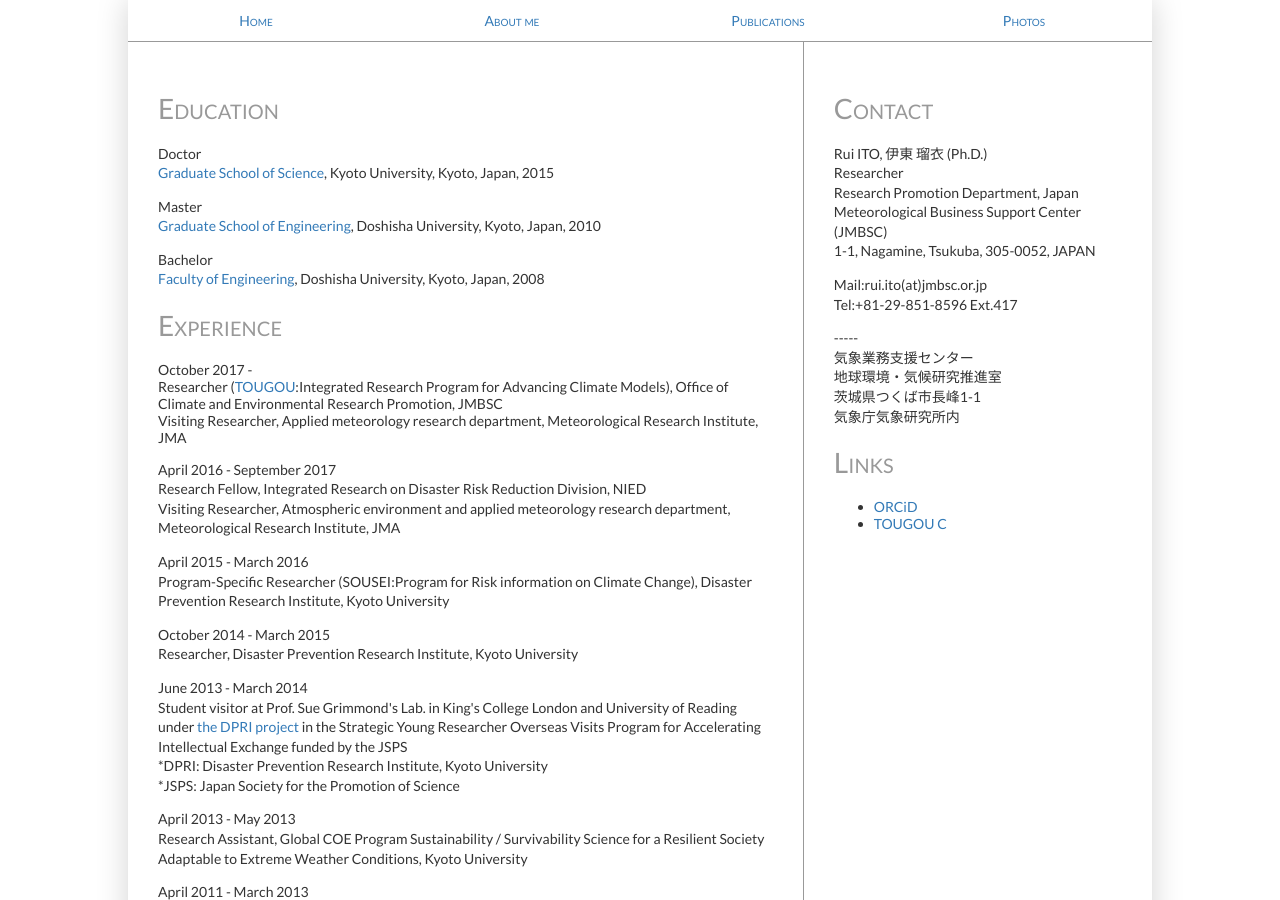
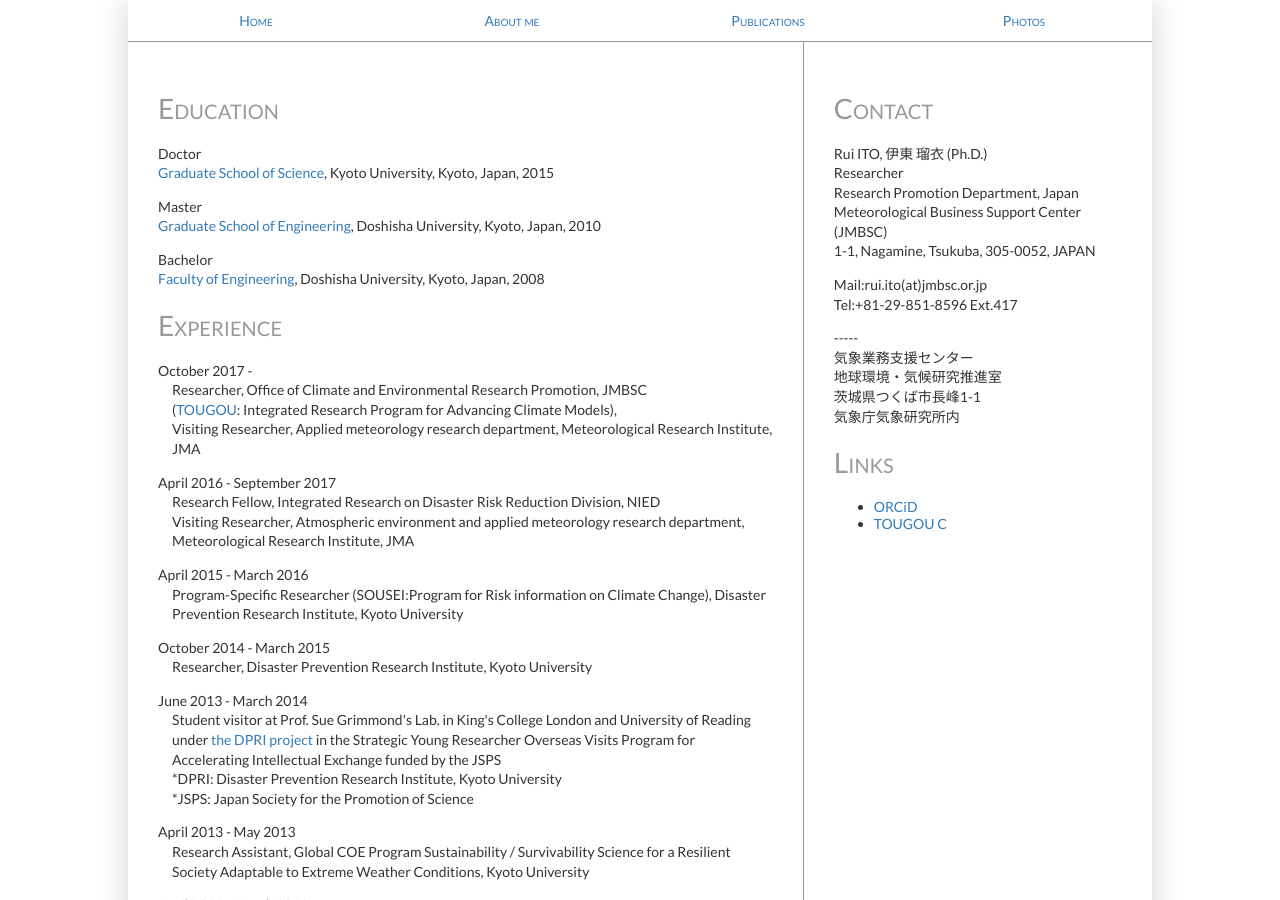
Before and after one commit to rui-climbiz/rui-climbiz.github.io, a Jekyll site: the page built from about.html, in a window 1280 px wide and 900 px high. Built offline with Jekyll 4.4.1, drawn with Linux system fonts in a browser that asks for light colours.

Commit message:
Update about.html

```diff
--- a/about.html
+++ b/about.html
@@ -10,14 +10,17 @@
 <a href="http://se.doshisha.ac.jp/en/index.html">Graduate School of Engineering</a>, Doshisha University, Kyoto, Japan, 2010</p>
 <p>Bachelor<br />
 <a href="http://se.doshisha.ac.jp/en/index.html">Faculty of Engineering</a>, Doshisha University, Kyoto, Japan, 2008</p>
+
 <h1>Experience</h1>
-<p　class="textindent1.5em">October 2017 - <br />
-Researcher (<a href="http://www.jmbsc.or.jp/tougou/EN/index.html">TOUGOU</a>:Integrated Research Program for Advancing Climate Models), Office of Climate and Environmental Research Promotion, JMBSC<br />
+<div style="margin-left: 1em; text-indent: -1em;">
+<p>October 2017 - <br />
+Researcher, Office of Climate and Environmental Research Promotion, JMBSC<br />
+ (<a href="http://www.jmbsc.or.jp/tougou/EN/index.html">TOUGOU</a>: Integrated Research Program for Advancing Climate Models),<br />
 Visiting Researcher, Applied meteorology research department, Meteorological Research Institute, JMA</p>
-<p class="textindent1.5em">April 2016 - September 2017<br />
+<p>April 2016 - September 2017<br />
  Research Fellow, Integrated Research on Disaster Risk Reduction Division, NIED<br />
  Visiting Researcher, Atmospheric environment and applied meteorology research department, Meteorological Research Institute, JMA</p>
-<p class="textindent1.5em">April 2015 - March 2016<br />
+<p>April 2015 - March 2016<br />
  Program-Specific Researcher (SOUSEI:Program for Risk information on Climate Change), Disaster Prevention Research Institute, Kyoto University</p>
 <p>October 2014 - March 2015<br />
  Researcher, Disaster Prevention Research Institute, Kyoto University</p>
@@ -33,6 +36,7 @@ Visiting Researcher, Applied meteorology research department, Meteorological Res
  Research Assistant, Global COE Program Sustainability / Survivability Science for a Resilient Society Adaptable to Extreme Weather Conditions, Kyoto University</p>
 <p>April 2008 - March 2010<br />
  Teaching Assistant, Faculty of Engineering, Doshisha University</p>
+ </div>
 
 <h1>Awards and Fellows</h1>
 <p>The Strategic Young Researcher Overseas Visits Program for Accelerating Intellectual Exchange funded by JSPS: <a href="http://zunou-kasoku.dpri.kyoto-u.ac.jp/en/index.html">The project "Leading International Cooperative Research of Integrated Disaster Science on Evolving Natural Hazards"</a>, DPRI, Kyoto University, April 2013</p>
```
